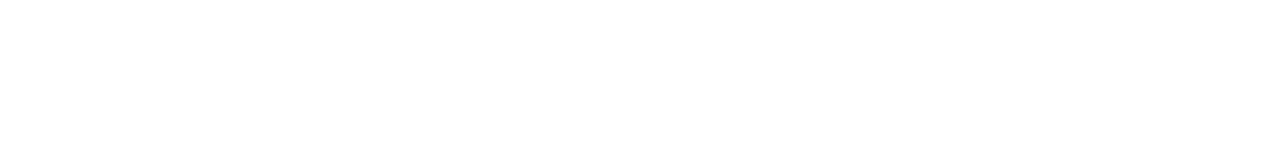
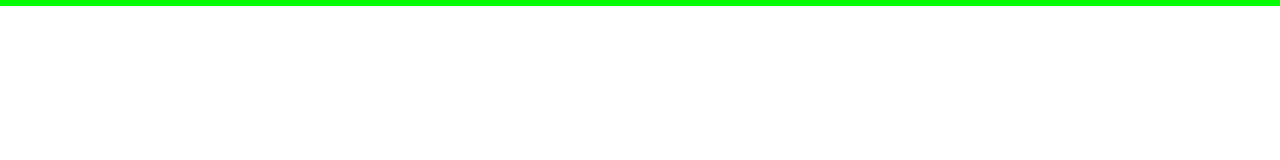
Before and after one commit to AntoCic/htmlcss-responsive-layout, a plain HTML site: page index.html in a window 1280 px wide. Drawn offline with Linux system fonts and the light colour scheme.

Commit message:
aggiungo bordo top debug header footer main

```diff
--- a/style/style.css
+++ b/style/style.css
@@ -19,6 +19,7 @@ img {
   max-width: 100%;
 }
 
+/* @@@@@@@@@@@@@@@@@@@@@@@@@@@@@@@@@@@@@@@@@@@@@@ */
 /* -- LAYOUT -- */
 .container {
   margin: 0 auto;
@@ -69,19 +70,26 @@ img {
   width: calc((100%/3)*2);
 }
 
+/* @@@@@@@@@@@@@@@@@@@@@@@@@@@@@@@@@@@@@@@@@@@@@@ */
 /* -- GENERAL STYLE -- */
 body{
   font-family:Arial, Helvetica, sans-serif;
 }
+
 /* header */
 
 /* main */
 
 /* footer */
 
+/* @@@@@@@@@@@@@@@@@@@@@@@@@@@@@@@@@@@@@@@@@@@@@@ */
+/* -- DEBUG -- */
+header,
+main,
+footer{
+  border-top: 2px solid rgb(0, 250, 0);
+}
 
-
-/* -- DEBUG -- */
 .debug .container {
   border: 1px dashed rgba(250, 0, 0, 0.3);
   padding: 10px;
```
